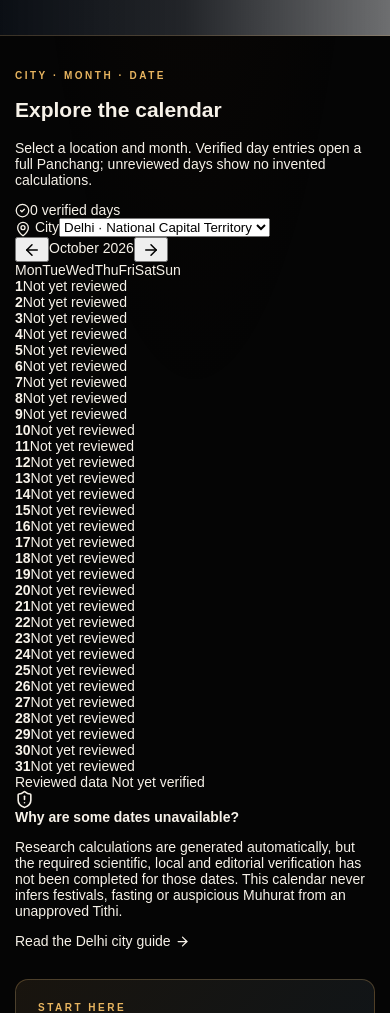
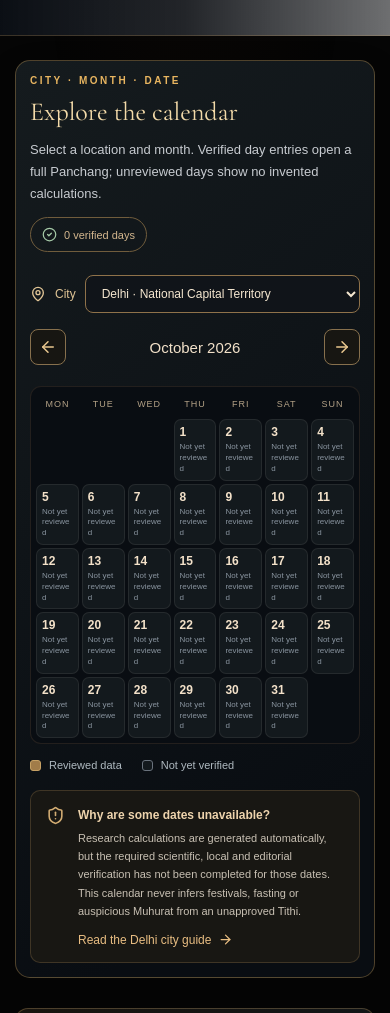
Before and after one commit to SviatF/panchavani, a Next.js app: page /calendar/ in a window 390 px wide. Shown: the part 363-1376 px from the top of the page. Built offline with nearby package versions, Linux system fonts and the light colour scheme; grey boxes are pictures that could not be loaded.

Commit message:
style: responsive black-and-gold 10-city calendar grid and honest data availability

```diff
--- a/app/globals.css
+++ b/app/globals.css
@@ -481,3 +481,81 @@
  .editorial-directory-grid .verified-city-card{min-height:126px}
  .editorial-directory-heading{align-items:start;flex-direction:column}
 }
+
+/* Calendar product surface: real civil month grid, approved-only day values. */
+.calendar-explorer{background:linear-gradient(143deg,#151b1e,#090d12 83%);
+ border:1px solid rgba(214,166,92,.34);border-radius:15px;padding:25px 27px;
+ min-width:0;box-shadow:0 16px 36px #0003}
+.calendar-explorer-heading{display:flex;gap:18px;justify-content:space-between;
+ align-items:start;margin-bottom:23px}
+.calendar-explorer-heading .section-eyebrow{margin:0 0 10px}
+.calendar-explorer-heading h2{font:normal clamp(26px,2.7vw,37px)/1.2 var(--font-serif);
+ color:#f3daa9;margin:0 0 12px}
+.calendar-explorer-heading p:not(.section-eyebrow){font-size:13px;color:#c7cbd0;
+ line-height:1.7;max-width:590px;margin:0}
+.calendar-count{display:flex;align-items:center;gap:7px;white-space:nowrap;
+ border:1px solid #705c3c;padding:9px 11px;border-radius:999px;
+ font-size:11px;color:#d4b78e}
+.calendar-count svg{color:#a5c9a7}
+.calendar-toolbar{display:flex;align-items:center;justify-content:space-between;
+ gap:16px;flex-wrap:wrap;margin-bottom:21px}
+.calendar-city-label{display:flex;align-items:center;gap:9px;color:#e1c596;font-size:12px}
+.calendar-city-label svg{flex:0 0 auto}
+.calendar-city-label select{min-width:190px;max-width:100%;border:1px solid #8f724a;
+ border-radius:8px;background:#101419;color:#f5e7d0;font-size:12px;
+ padding:10px 12px;cursor:pointer}
+.calendar-month-controls{display:flex;align-items:center;gap:11px}
+.calendar-month-controls button{display:flex;align-items:center;justify-content:center;
+ width:36px;height:36px;cursor:pointer;border-radius:8px;
+ border:1px solid #87704d;background:#171612;color:#eac88f}
+.calendar-month-controls button:disabled{opacity:.3;cursor:not-allowed}
+.calendar-month-controls span{min-width:145px;text-align:center;color:#f2e1c9;font-size:15px}
+.calendar-grid{display:grid;grid-template-columns:repeat(7,minmax(0,1fr));gap:7px;
+ background:#090d12;padding:10px;border-radius:11px;border:1px solid #6a523d45}
+.calendar-weekday{text-align:center;padding:10px 3px;font-size:10px;letter-spacing:1px;
+ text-transform:uppercase;color:#b3a186}
+.calendar-blank{min-height:78px}
+.calendar-cell{display:flex;flex-direction:column;min-height:84px;min-width:0;
+ padding:10px;border-radius:7px;border:1px solid #5f62623d;gap:7px}
+.calendar-cell strong{font-size:14px;color:#f3e1c9;font-weight:600}
+.calendar-cell>span{font-size:10px;line-height:1.35;color:#89949f;overflow-wrap:break-word}
+.calendar-cell.is-unreviewed{background:#13191d}
+.calendar-cell.is-reviewed{background:linear-gradient(140deg,#2a2315,#111b1a);
+ border-color:#d0a166b3;cursor:pointer;transition:border-color .2s,transform .2s}
+.calendar-cell.is-reviewed:hover{transform:translateY(-2px);border-color:#ffe1a4}
+.calendar-cell.is-reviewed>span{color:#f0d0a0}
+.calendar-cell small{display:flex;align-items:center;gap:4px;margin-top:auto;
+ font-size:10px;color:#afd5af}
+.calendar-legend{display:flex;gap:20px;flex-wrap:wrap;margin-top:15px}
+.calendar-legend>span{display:flex;align-items:center;gap:8px;font-size:11px;color:#afb9c0}
+.calendar-key{display:inline-block;width:11px;height:11px;border-radius:3px;
+ border:1px solid #69727c;background:#13191d}
+.calendar-key.is-reviewed{background:#a17c49;border-color:#c6a165}
+.calendar-explorer-note{display:flex;gap:13px;align-items:flex-start;
+ margin-top:19px;padding:15px;border:1px solid #66533881;
+ background:#181713;border-radius:10px;color:#c8c0b3}
+.calendar-explorer-note>svg{color:#d3ad73;flex:0 0 auto}
+.calendar-explorer-note strong{font-size:12px;color:#eed4ad}
+.calendar-explorer-note p{font-size:11px;line-height:1.65;margin:7px 0 11px}
+.calendar-explorer-note a{display:inline-flex;align-items:center;gap:7px;
+ font-size:12px;color:#e8bd82}
+@media(max-width:900px){
+ .calendar-explorer{padding:20px}
+ .calendar-cell{min-height:76px;padding:8px}
+}
+@media(max-width:570px){
+ .calendar-explorer{padding:14px}
+ .calendar-explorer-heading{flex-direction:column;gap:12px}
+ .calendar-toolbar{align-items:stretch}
+ .calendar-city-label{flex:1;flex-wrap:wrap}
+ .calendar-city-label select{min-width:0;flex:1}
+ .calendar-month-controls{justify-content:space-between;width:100%}
+ .calendar-grid{gap:3px;padding:5px}
+ .calendar-cell{min-height:60px;padding:5px;gap:3px}
+ .calendar-cell strong{font-size:12px}
+ .calendar-cell>span{font-size:8px}
+ .calendar-cell small{font-size:8px}
+ .calendar-cell small svg{display:none}
+ .calendar-blank{min-height:60px}
+ .calendar-weekday{font-size:9px;padding:7px 0}
+}
```
